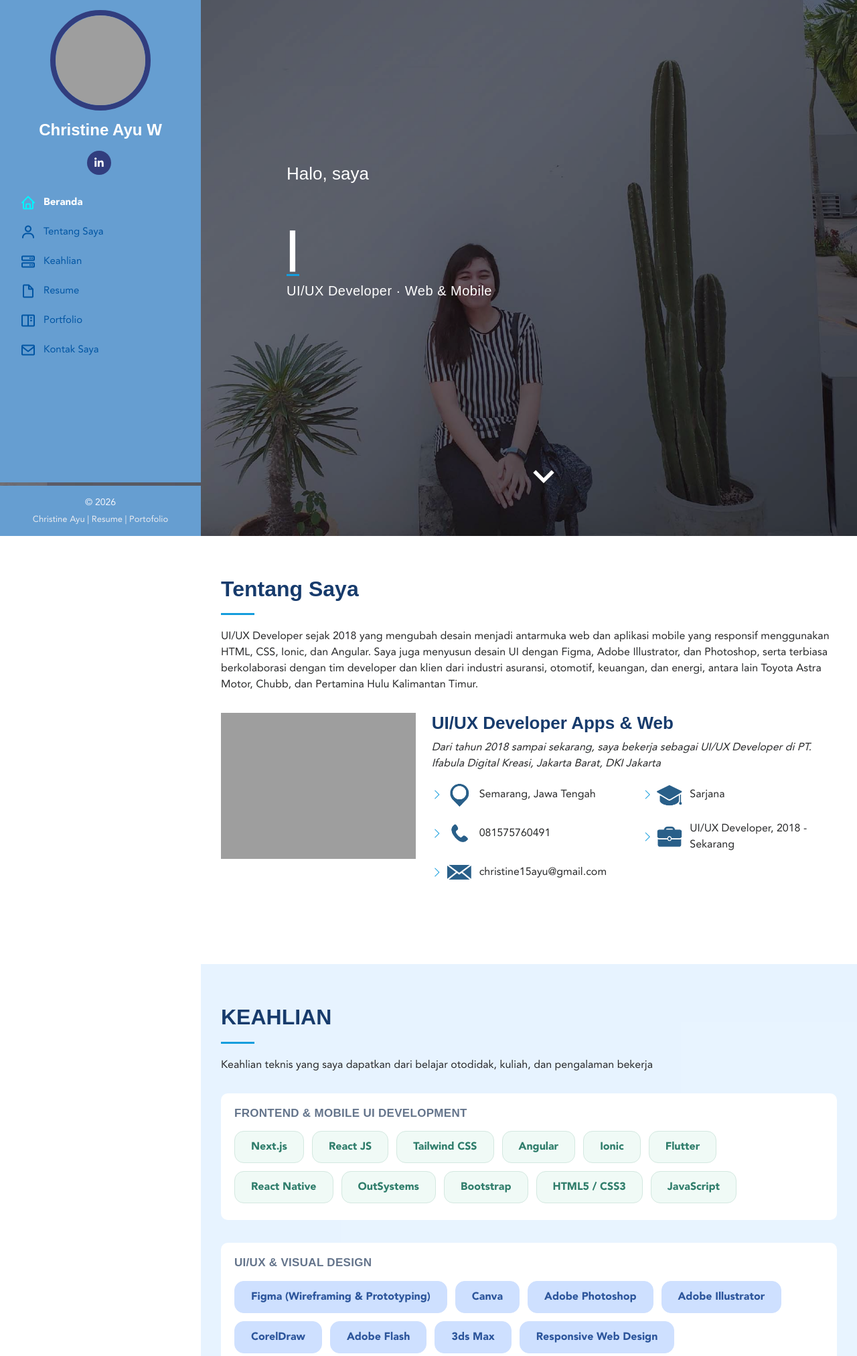
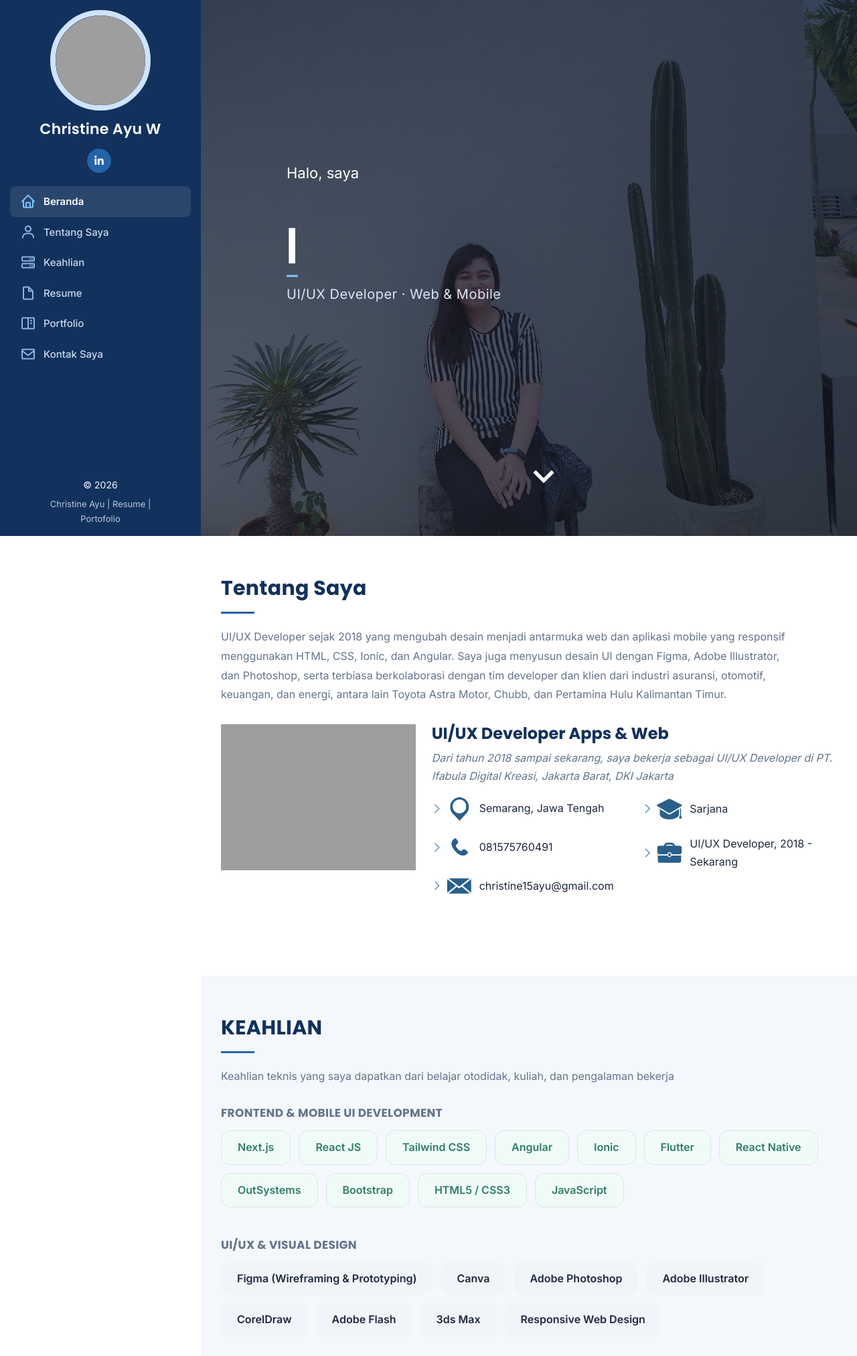
Before and after one commit to christyineayu/cv-porto-online, a PHP site: page /index.html in a window 1280 px wide. Shown: the top 2024 px of the page at 67% size. Run offline with PHP 8.4, Linux system fonts and the light colour scheme; grey boxes are pictures that could not be loaded.

Commit message:
Initial commit - CV Online lagi new

```diff
--- a/assets/css/style.css
+++ b/assets/css/style.css
@@ -1331,8 +1331,88 @@ section {
   object-position: top center;
 }
 
-#skills .skill-block.aos-init.aos-animate{
-  background: white;
-  padding: 20px 20px 13px;
-  border-radius: 10px;
-}
+
+/*==============================================================
+  TEMA PROFESIONAL (palet konsisten: navy #12315c + biru #2563a8)
+==============================================================*/
+:root{--navy:#12315c;--primary:#2563a8;--primary-dark:#1d4f8a;--soft:#e8f0fa;--text:#1e293b;--muted:#64748b;--accent:#7cc4ff}
+body{font-family:'Inter','Segoe UI',Arial,sans-serif;color:var(--text);font-size:16px;line-height:1.7;-webkit-font-smoothing:antialiased}
+h1,h2,h3,h4,h5,h6{font-family:'Poppins','Inter',sans-serif;color:var(--navy)}
+a{color:var(--primary)}
+a:hover{color:var(--primary-dark)}
+
+/* Sidebar & footer */
+#header,#footer{background:var(--navy)}
+#header .profile .box-avatar{border-color:#cfe3fb}
+#header .profile h1{font-size:22px;font-weight:600;letter-spacing:.2px}
+#header .profile .social-links a{background:var(--primary)}
+#header .profile .social-links a:hover{background:var(--accent);color:var(--navy)}
+.nav-menu a,.nav-menu a:focus{color:#c9d8ee;font-size:15px;font-weight:500;border-radius:8px}
+.nav-menu a i,.nav-menu a:focus i{color:#8fb4e3}
+.nav-menu a:hover,.nav-menu .active,.nav-menu .active:focus,.nav-menu li:hover > a{color:#fff;font-weight:600;background:rgba(255,255,255,.1)}
+.nav-menu a:hover i,.nav-menu .active i,.nav-menu .active:focus i,.nav-menu li:hover > a i{color:var(--accent)}
+.nav-menu a:focus:not(:focus-visible){outline:none}
+.mobile-nav-toggle{background:var(--primary)}
+#footer .credits{color:#b8c7de}
+
+/* Tombol */
+.btn{border-radius:10px;font-weight:600}
+.btn-primary{background-color:var(--primary);border-color:var(--primary)}
+.btn-primary:hover,.btn-primary:focus{background-color:var(--primary-dark);border-color:var(--primary-dark)}
+
+/* Hero */
+#hero:before{background:linear-gradient(rgba(10,25,47,.6),rgba(10,25,47,.4))}
+#hero h1{font-family:'Poppins',sans-serif;font-size:56px;line-height:1.2;font-weight:700}
+#hero h1 span{border-bottom-color:var(--accent)}
+#hero p{font-family:'Inter',sans-serif;font-size:22px;font-weight:400}
+#hero .hero-role{font-size:18px;letter-spacing:1px;color:#dbe7f7}
+@media (max-width:768px){#hero h1{font-size:30px;line-height:1.25}#hero p{font-size:18px}}
+
+/* Judul section */
+.section-bg{background:#f4f8fc}
+.section-title h2{font-size:30px;color:var(--navy);letter-spacing:.3px}
+.section-title h2::after{background:var(--primary)}
+.section-title p{color:var(--muted);line-height:1.8;max-width:860px}
+
+/* Tentang */
+.about .content h3{font-size:24px;color:var(--navy)}
+.about .content ul i{color:var(--primary)}
+.about .content p.fst-italic{color:var(--muted)}
+
+/* Resume */
+.resume .resume-title{font-size:18px;font-weight:600;text-transform:uppercase;letter-spacing:.8px;color:var(--navy);background:var(--soft);border-radius:10px;padding:12px 18px;text-align:left}
+.resume .resume-item{border-left-color:#b9cde6}
+.resume .resume-item::before{background:var(--primary);border:3px solid #cfe3fb}
+.resume .resume-item h4{font-size:16px;line-height:1.4;text-transform:none;font-weight:600;color:var(--navy)}
+.resume .resume-item h5{font-size:13px;font-weight:600;background:var(--soft);color:var(--primary);border-radius:6px;padding:3px 12px}
+.resume .resume-item p,.resume .resume-item li{font-size:15px;color:#334155}
+
+/* Portofolio */
+.portofolio #portofolio-flters{box-shadow:0 2px 12px rgba(18,49,92,.08)}
+.portofolio #portofolio-flters li{font-size:13px;letter-spacing:.5px;color:var(--text)}
+.portofolio #portofolio-flters li:hover,.portofolio #portofolio-flters li.filter-active{background:var(--primary);color:#fff}
+.portofolio .portofolio-wrap{box-shadow:0 6px 20px rgba(18,49,92,.12);border-radius:12px}
+.portofolio-content .w-title{font-size:1.05rem;font-weight:600;color:var(--navy)}
+.portofolio-content .w-more{color:var(--muted);font-size:13px}
+
+/* Detail proyek */
+.portfolio-details{padding-top:40px}
+.portfolio-info{padding:26px;background:#fff;border-radius:12px;box-shadow:0 2px 20px rgba(18,49,92,.1);margin-bottom:24px}
+.portfolio-info h2{font-size:20px;font-weight:600}
+.portfolio-info ul{list-style:none;padding:0;margin:0;font-size:15px}
+.portfolio-info ul li+li{margin-top:10px}
+.portfolio-description h3{font-size:20px;font-weight:600}
+.portfolio-description p{color:#334155}
+.portfolio-tagHr hr{background:var(--primary)}
+.portofolio-details .portofolio-details-slider .swiper-pagination-bullet-active,.portfolio-details .swiper-pagination-bullet-active{background-color:var(--primary)}
+
+/* Kontak */
+.contact .info{border-radius:12px;box-shadow:0 2px 20px rgba(18,49,92,.1)}
+.contact .info i{color:var(--primary);background:var(--soft)}
+.contact .info h4{font-size:18px;color:var(--navy)}
+.contact .info p{color:var(--muted);font-size:15px}
+.contact .info .email:hover i,.contact .info .address:hover i,.contact .info .phone:hover i{background:var(--primary);color:#fff}
+
+/* Breadcrumbs */
+.breadcrumbs{background:#f4f8fc}
+.breadcrumbs h2{font-size:24px;font-weight:600;color:var(--navy)}
--- a/details.html
+++ b/details.html
@@ -15,6 +15,10 @@
 
   <!-- Google Fonts -->
   <!-- <link href="https://fonts.googleapis.com/css?family=Open+Sans:300,300i,400,400i,600,600i,700,700i|Raleway:300,300i,400,400i,500,500i,600,600i,700,700i|Poppins:300,300i,400,400i,500,500i,600,600i,700,700i" rel="stylesheet"> -->
+
+  <link rel="preconnect" href="https://fonts.googleapis.com">
+  <link rel="preconnect" href="https://fonts.gstatic.com" crossorigin>
+  <link href="https://fonts.googleapis.com/css2?family=Inter:wght@400;500;600&family=Poppins:wght@500;600;700&display=swap" rel="stylesheet">
 
   <!-- Vendor CSS Files -->
   <link href="assets/vendor/aos/aos.css" rel="stylesheet">
--- a/index.html
+++ b/index.html
@@ -15,6 +15,10 @@
 
   <!-- Google Fonts -->
   <!-- <link href="https://fonts.googleapis.com/css?family=Open+Sans:300,300i,400,400i,600,600i,700,700i|Raleway:300,300i,400,400i,500,500i,600,600i,700,700i|Poppins:300,300i,400,400i,500,500i,600,600i,700,700i" rel="stylesheet"> -->
+
+  <link rel="preconnect" href="https://fonts.googleapis.com">
+  <link rel="preconnect" href="https://fonts.gstatic.com" crossorigin>
+  <link href="https://fonts.googleapis.com/css2?family=Inter:wght@400;500;600&family=Poppins:wght@500;600;700&display=swap" rel="stylesheet">
 
   <!-- Vendor CSS Files -->
   <link href="assets/vendor/aos/aos.css" rel="stylesheet">
@@ -39,8 +43,8 @@
   .skill-block h4{font-size:17px;font-weight:700;text-transform:uppercase;letter-spacing:.3px;color:#64748b;margin-bottom:16px;font-family:"Poppins",sans-serif}
   .skill-chip{display:inline-block;border-radius:14px;padding:11px 24px;margin:0 12px 12px 0;font-size:16px;font-weight:600}
   .chip-fe{background:#f0faf6;border:1px solid #d3e8e0;color:#2f7d6b}
-  .chip-ux{background: #cee0ff;border: 1px solid #cfe0fe;color: #2c559b;}
-  .chip-be{background: #ffffff;border: 1px solid #c6c7b4;color: #7b6300;}
+  .chip-ux{background:#f1f4f9;color:#1e293b}
+  .chip-be{background:#f1f4f9;color:#334155;font-weight:500}
 </style>
 </head>
 
```
